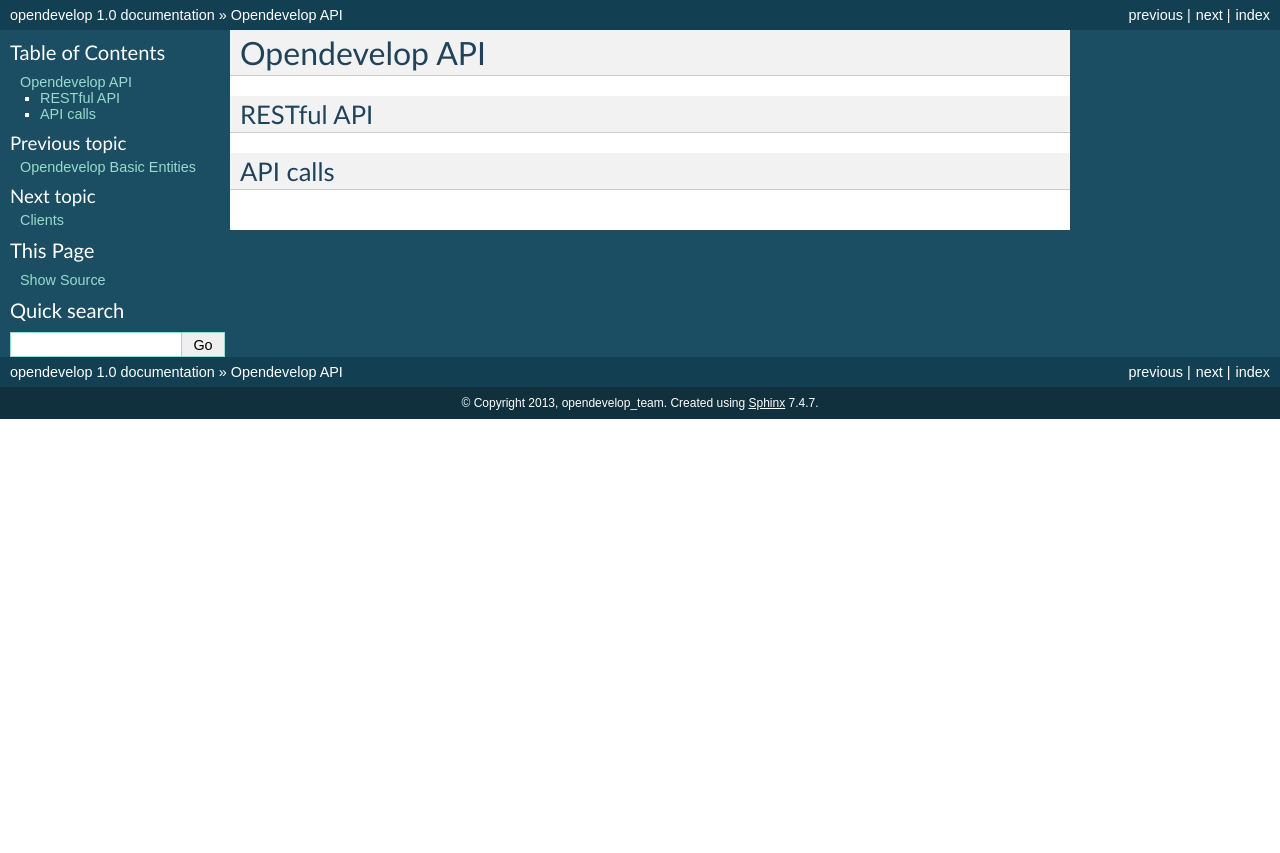
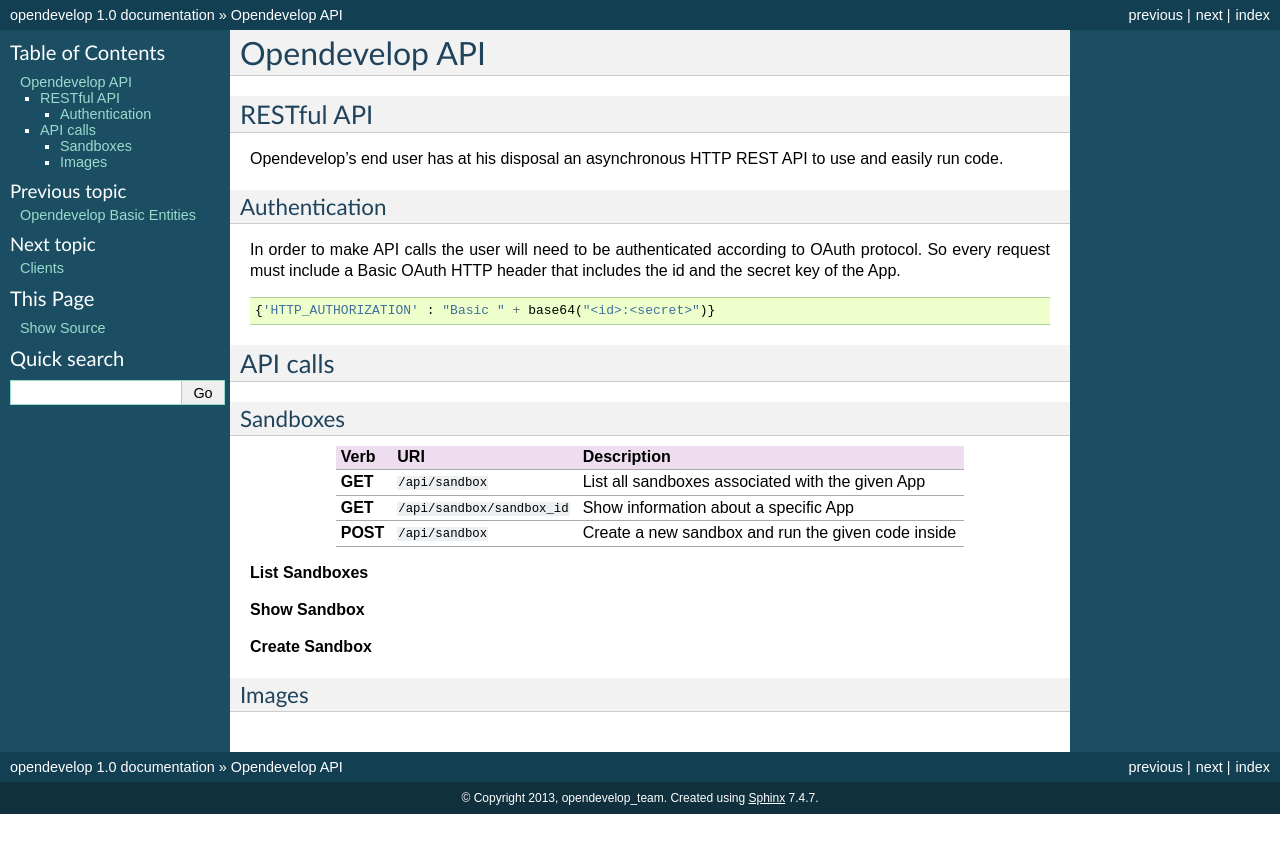
Before and after one commit to opendevelop/opendevelop, a Sphinx documentation site: the page built from docs/api.rst, in a window 1280 px wide. Shown: the top 853 px of the page. Built offline with Sphinx 7.4.7, drawn with Linux system fonts in a browser that asks for light colours.

Commit message:
Add sandbox call table

```diff
--- a/docs/api.rst
+++ b/docs/api.rst
@@ -5,5 +5,44 @@
 RESTful API
 ===========
 
+Opendevelop's end user has at his disposal an asynchronous HTTP REST API to use
+and easily run code.
+
+Authentication
+---------------
+
+In order to make API calls the user will need to be authenticated according to
+OAuth protocol. So every request must include a Basic OAuth HTTP header
+that includes the id and the secret key of the App.
+
+.. code-block:: python
+
+    {'HTTP_AUTHORIZATION' : "Basic " + base64("<id>:<secret>")}
+
+
 API calls
 =========
+
+Sandboxes
+---------
++------------+------------------------------+----------------------------------+
+| Verb       | URI                          | Description                      |
++============+==============================+==================================+
+| **GET**    | ``/api/sandbox``             | List all sandboxes associated    |
+|            |                              | with the given App               |
++------------+------------------------------+----------------------------------+
+| **GET**    | ``/api/sandbox/sandbox_id``  | Show information about a specific|
+|            |                              | App                              |
++------------+------------------------------+----------------------------------+
+| **POST**   | ``/api/sandbox``             | Create a new sandbox and run the |
+|            |                              | given code inside                |
++------------+------------------------------+----------------------------------+
+
+**List Sandboxes**
+
+**Show Sandbox**
+
+**Create Sandbox**
+
+Images
+------
```
Also changed, not shown: docs/concepts.rst (+4 -6 lines).
